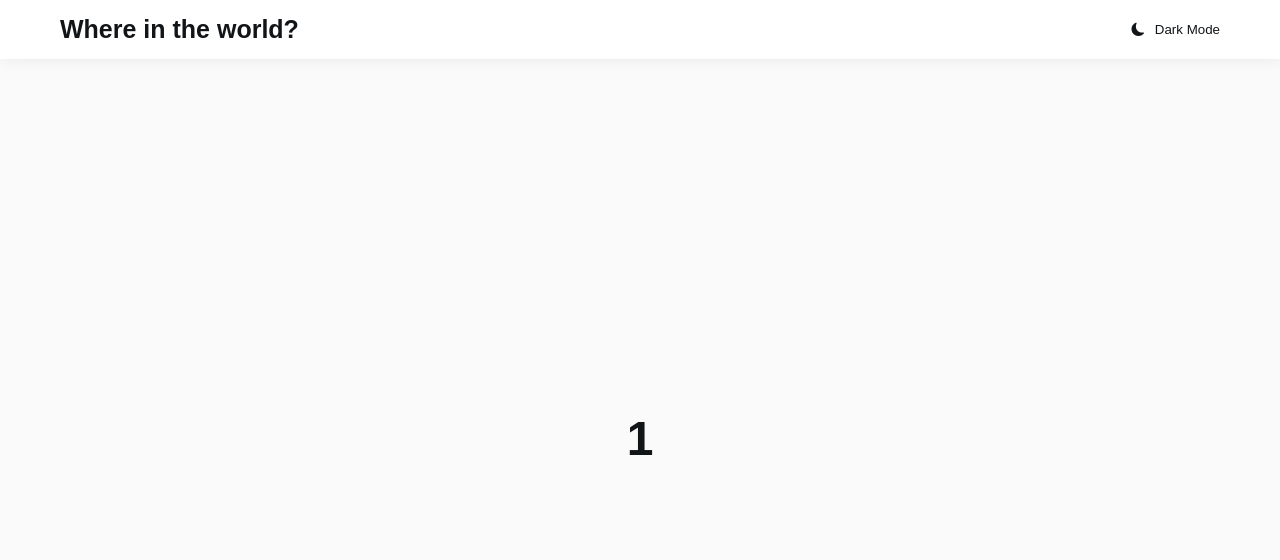
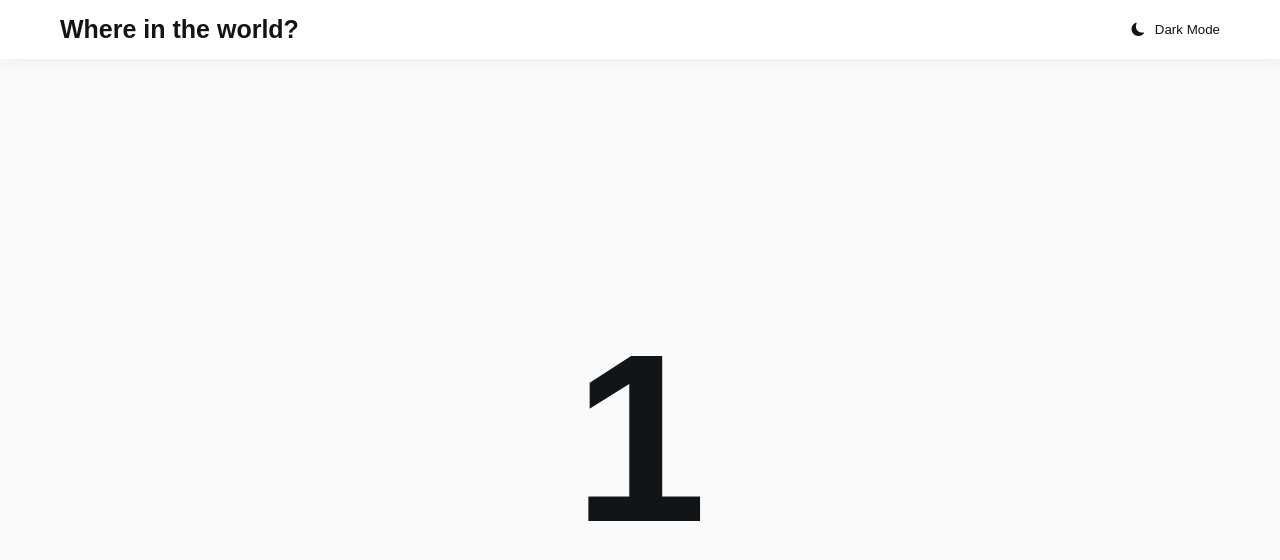
Before and after one commit to RafikGadzhiyev/countryApp, a React (Create React App) app: page /country_description/1 in a window 1280 px wide. Shown: the top 560 px of the page. Built offline with nearby package versions, Linux system fonts and the light colour scheme.

Commit message:
little changes

```diff
--- a/src/components/CountryDescription.tsx
+++ b/src/components/CountryDescription.tsx
@@ -12,7 +12,7 @@ const StyledMotionCountryDescriptionContainer = styled(motion.div)`
     min-height: 86vh;
 `;
 const StyledMotionCountryDescriptionTitle = styled(motion.h1)`
-    font-size: 3rem
+    font-size: 15rem
 `;
 
 export const CountryDescription = () => {
```
